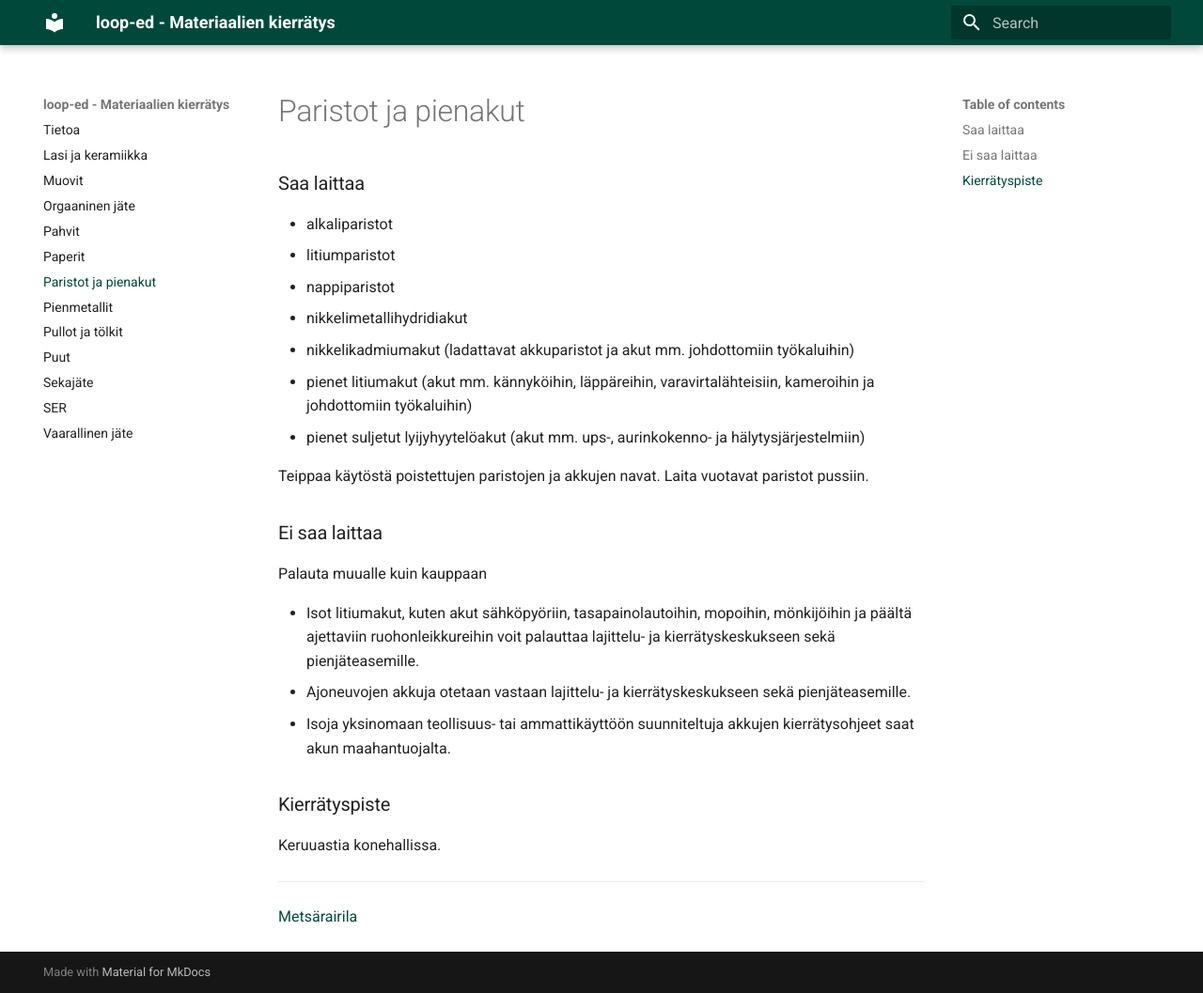
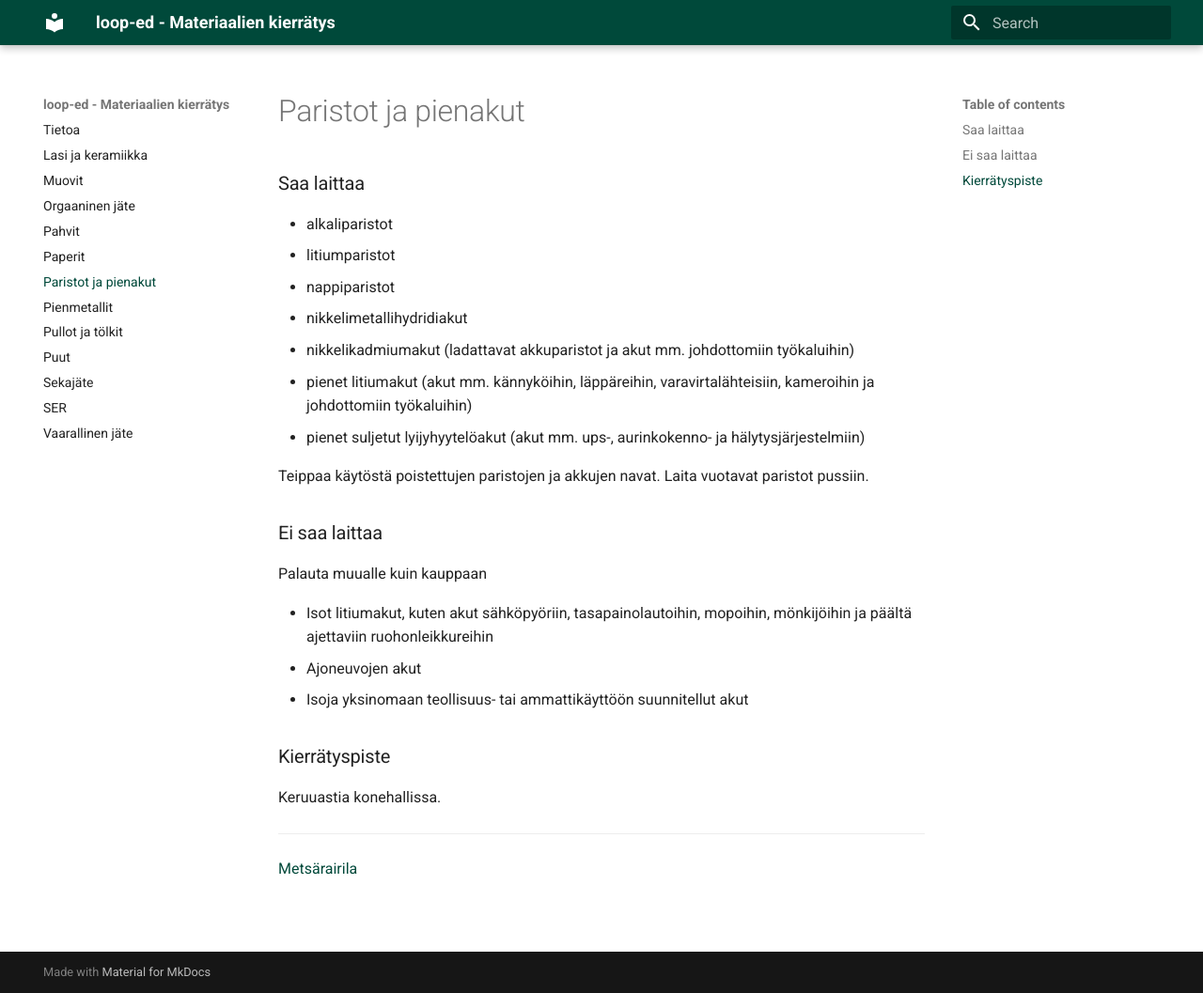
Before and after one commit to vt13op/loop-ed, an MkDocs documentation site: the page built from docs/paristot_ja_pienakut.md, in a window 1280 px wide and 1057 px high. Shown: the whole window at 94% size. Built offline with MkDocs 1.6.1 and Material for MkDocs 9.7.7, drawn with Linux system fonts in a browser that asks for light colours.

Commit message:
Update paristot_ja_pienakut.md

```diff
--- a/docs/paristot_ja_pienakut.md
+++ b/docs/paristot_ja_pienakut.md
@@ -14,9 +14,9 @@ Teippaa käytöstä poistettujen paristojen ja akkujen navat. Laita vuotavat par
 
 Palauta muualle kuin kauppaan
 
-- Isot litiumakut, kuten akut sähköpyöriin, tasapainolautoihin, mopoihin, mönkijöihin ja päältä ajettaviin ruohonleikkureihin voit palauttaa lajittelu- ja kierrätyskeskukseen sekä pienjäteasemille.
-- Ajoneuvojen akkuja otetaan vastaan lajittelu- ja kierrätyskeskukseen sekä pienjäteasemille.
-- Isoja yksinomaan teollisuus- tai ammattikäyttöön suunniteltuja akkujen kierrätysohjeet saat akun maahantuojalta.
+- Isot litiumakut, kuten akut sähköpyöriin, tasapainolautoihin, mopoihin, mönkijöihin ja päältä ajettaviin ruohonleikkureihin
+- Ajoneuvojen akut
+- Isoja yksinomaan teollisuus- tai ammattikäyttöön suunnitellut akut
 
 ### Kierrätyspiste
 
```
